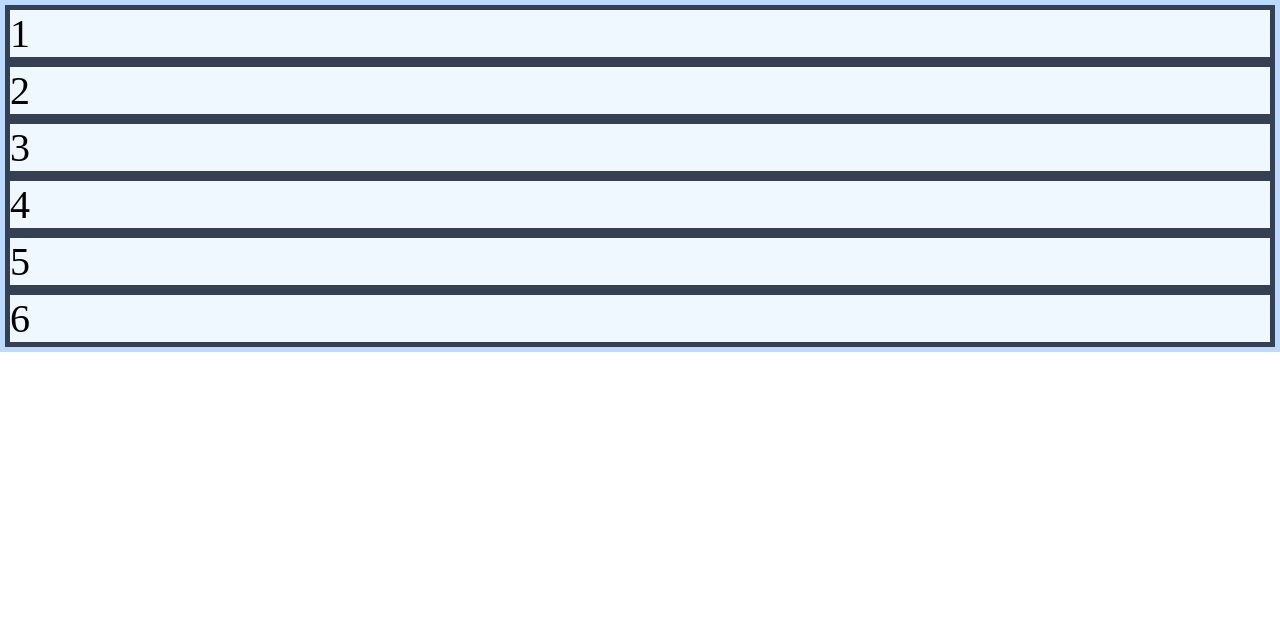
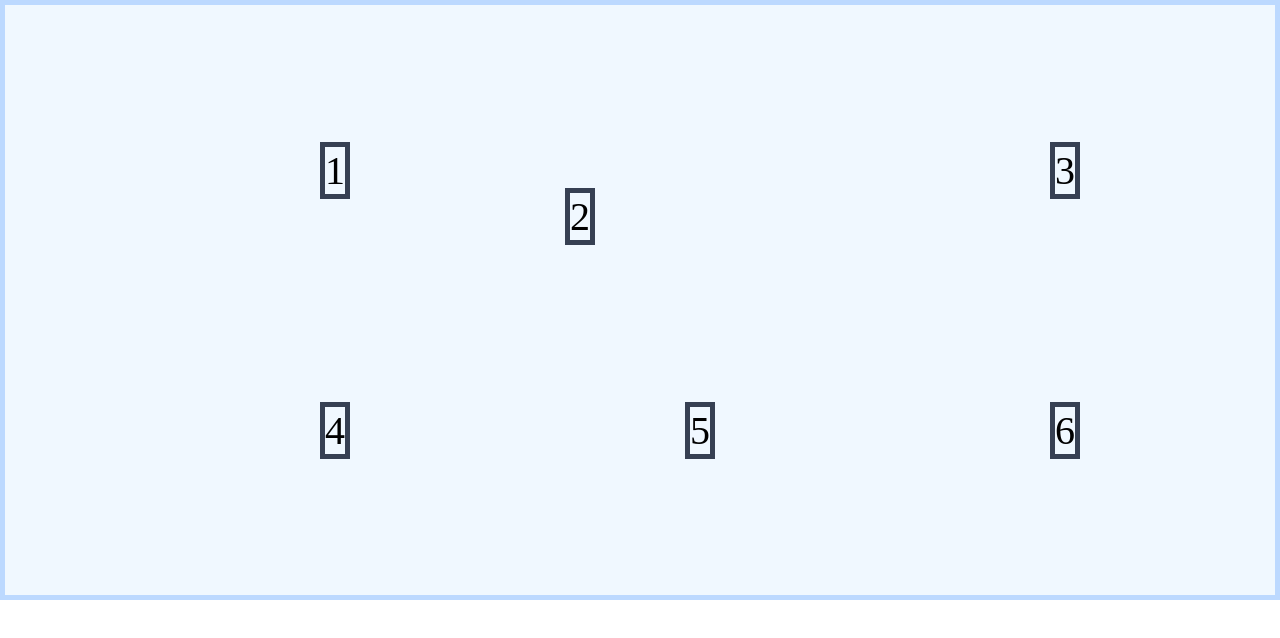
Before and after one commit to HugoSando/professional-css-grid, a plain HTML site: page basic-css-grid/index.html in a window 1280 px wide. Drawn offline with Linux system fonts and the light colour scheme.

Commit message:
added alignment

```diff
--- a/basic-css-grid/style.css
+++ b/basic-css-grid/style.css
@@ -11,9 +11,29 @@ html {
 .contenedor {
     border: 5px solid rgb(188, 217, 255);
     background-color: aliceblue;
+    display: grid;
+    grid-template-columns: 150px 150px 150px;
+    grid-auto-rows: 150px;
+    grid-gap: 20px;
+    height: 600px;
+    /* justify-content: center;
+    align-content: center; */
+    place-content: space-evenly;
+    justify-items: end;
+    align-items: center;
+    /* grid-auto-flow: column; */
+    /* row-gap: 15px;
+    column-gap: 30px; */
+    /* grid-gap: 20px; */
+
 }
 
 .item {
     border: 5px solid rgb(54, 64, 83);
     font-size: 4rem;
 }
+
+.item:nth-child(2) {
+    justify-self: start;
+    align-self: flex-end;
+}
```
